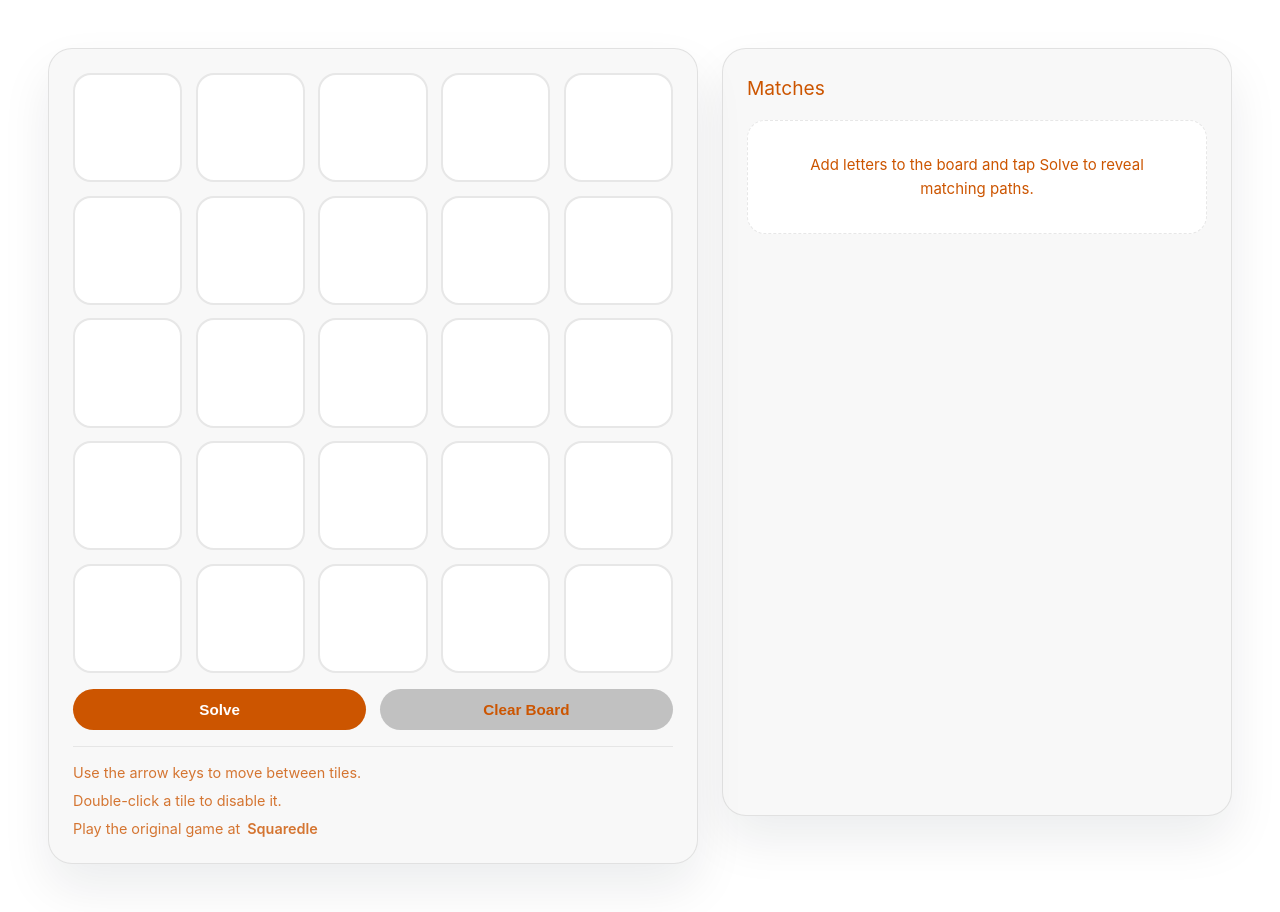
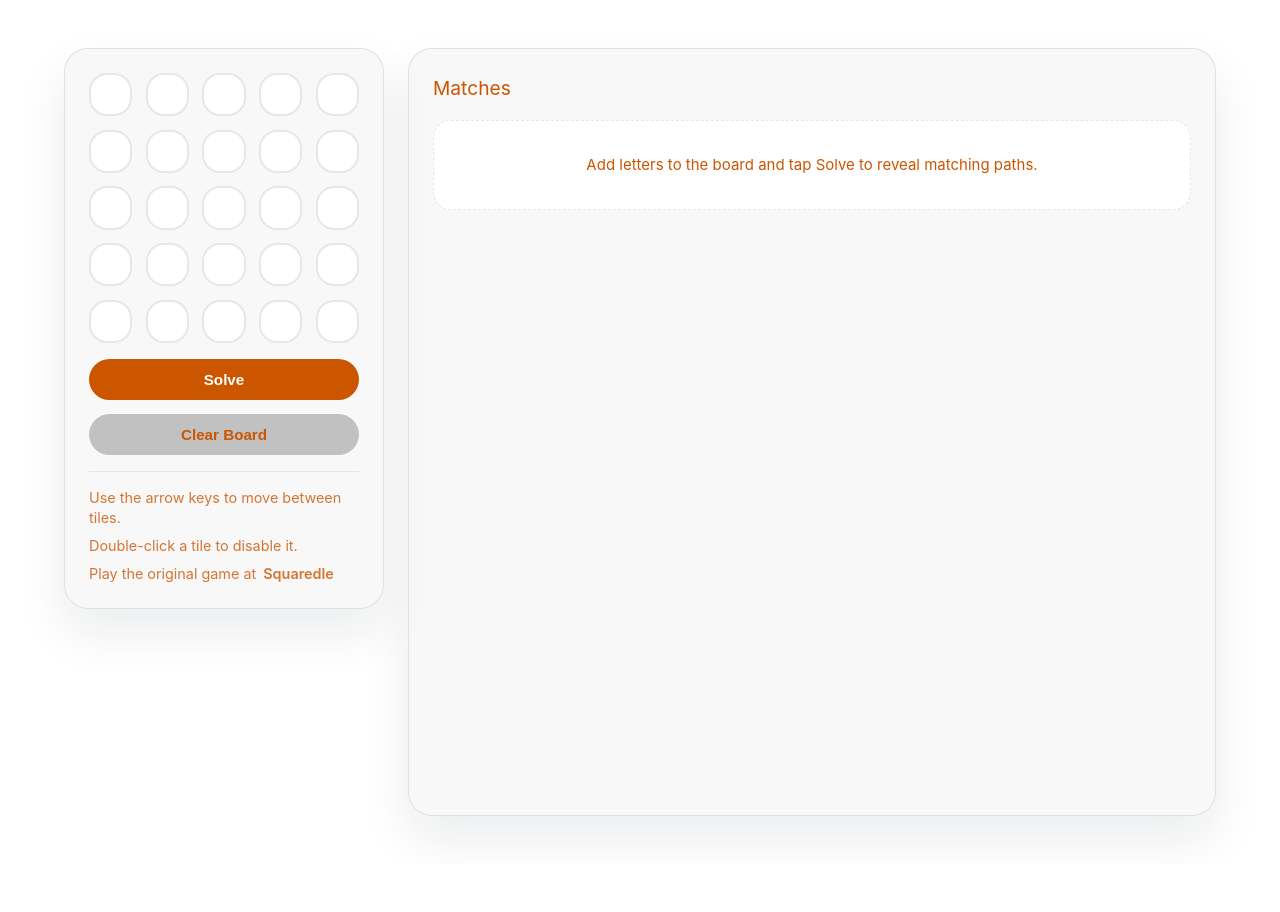
Before and after one commit to N0tGrain/squaredle-solver, a Vue app: page / in a window 1280 px wide. After the commit the page ends 864 px from the top, so only its background shows below. Built offline with nearby package versions, Linux system fonts and the light colour scheme.

Commit message:
Hotfix: fixed result 1024px responsiveness

```diff
--- a/src/assets/main.css
+++ b/src/assets/main.css
@@ -27,9 +27,9 @@ a,
   }
 }
 
-@media (min-width: 1024px) {
-  body {
-    display: flex;
-    place-items: center;
-  }
-}
+/*@media (min-width: 1024px) {*/
+/*  body {*/
+/*    display: flex;*/
+/*    place-items: center;*/
+/*  }*/
+/*}*/
--- a/src/components/GridBoard.vue
+++ b/src/components/GridBoard.vue
@@ -184,8 +184,9 @@ function isHighlighted(cell: Cell) {
   width: 100%;
   max-width: 1800px;
   margin: 0 auto;
-  padding: 1rem;
+  padding: 1rem 5rem;
   align-items: start;
+  box-sizing: border-box;
 }
 
 .board-help {
@@ -365,9 +366,10 @@ function isHighlighted(cell: Cell) {
 }
 
 /* Tablet */
-@media (max-width: 1100px) {
+@media (max-width: 1300px) {
   .board-shell {
     grid-template-columns: 320px minmax(0, 1fr);
+    padding: 1rem 2rem;
   }
   .word-list {
     grid-template-columns: repeat(auto-fit, minmax(280px, 1fr));
@@ -375,9 +377,10 @@ function isHighlighted(cell: Cell) {
 }
 
 /* Mobile */
-@media (max-width: 900px) {
+@media (max-width: 1000px) {
   .board-shell {
     grid-template-columns: 1fr;
+    padding: 1rem;
   }
 
   .board-panel {
```
